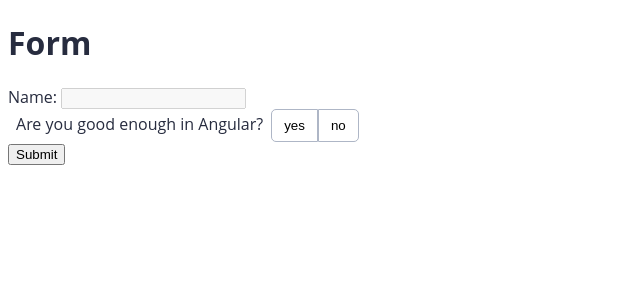
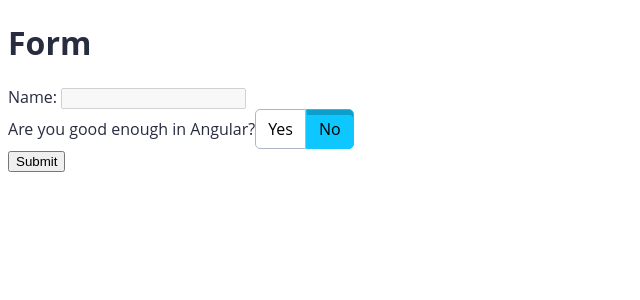
Before and after one commit to RyamSousa/angular-with-acessibility, an Angular app: page / in a window 1280 px wide. Shown: the top 300 px of the page, without its empty margins (0-640 px from the left). Built offline with nearby package versions, Linux system fonts and the light colour scheme.

Commit message:
:hammer: rebuild component with html default tags

```diff
--- a/src/app/shared/components/yes-no-button-group/yes-no-button-group.component.html
+++ b/src/app/shared/components/yes-no-button-group/yes-no-button-group.component.html
@@ -1,4 +1,32 @@
-<div appKm role="radiogroup" [attr.aria-labell]="id" class="button-group">
+<div class="button-group" role="radiogroup" [attr.aria-label]="label">
+	<label>{{label}}</label>
+	<div class="radio">
+		<input
+			[attr.id]="id + '-yes'"
+			type="radio"
+			[attr.name]="id"
+			[attr.checked]="value === options.YES"
+			(change)="activate(options.YES)"
+		/>
+		<label [attr.for]="id + '-yes'" class="button button-yes">
+			Yes
+		</label>
+	</div>
+	<div class="radio">
+		<input
+			[attr.id]="id + '-no'"
+			type="radio"
+			[attr.name]="id"
+			[attr.checked]="value === options.NO"
+			(change)="activate(options.NO)"
+		/>
+		<label [attr.for]="id + '-no'" class="button button-no">
+			No
+		</label>
+	</div>
+</div>
+
+<!-- <div appKm role="radiogroup" [attr.aria-labell]="id" class="button-group">
 	<label [attr.id]="id" class="label">{{label}}</label>
 	<button
 		appKmItem
@@ -28,4 +56,4 @@
 	>
 		no
 	</button>
-</div>
+</div> -->
--- a/src/app/shared/components/yes-no-button-group/yes-no-button-group.component.scss
+++ b/src/app/shared/components/yes-no-button-group/yes-no-button-group.component.scss
@@ -27,3 +27,29 @@
         }
     }
 }
+
+.button-group {
+    .radio {
+        position: relative;
+        display: inline-block;
+
+        input {
+            opacity: 0;
+            position: absolute;
+            top: 25%;
+            left: 25%;
+
+            &:focus+label {
+                outline: solid 1px #272c3f;
+            }
+
+            &:checked+label {
+                @extend .button-pressed;
+            }
+        }
+
+        label {
+            display: block;
+        }
+    }
+}
```
